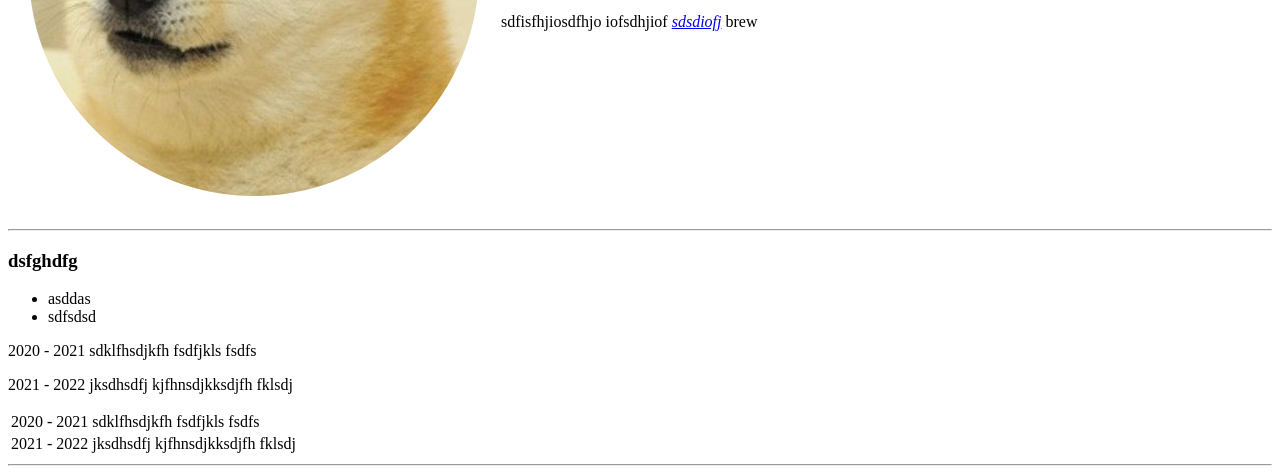
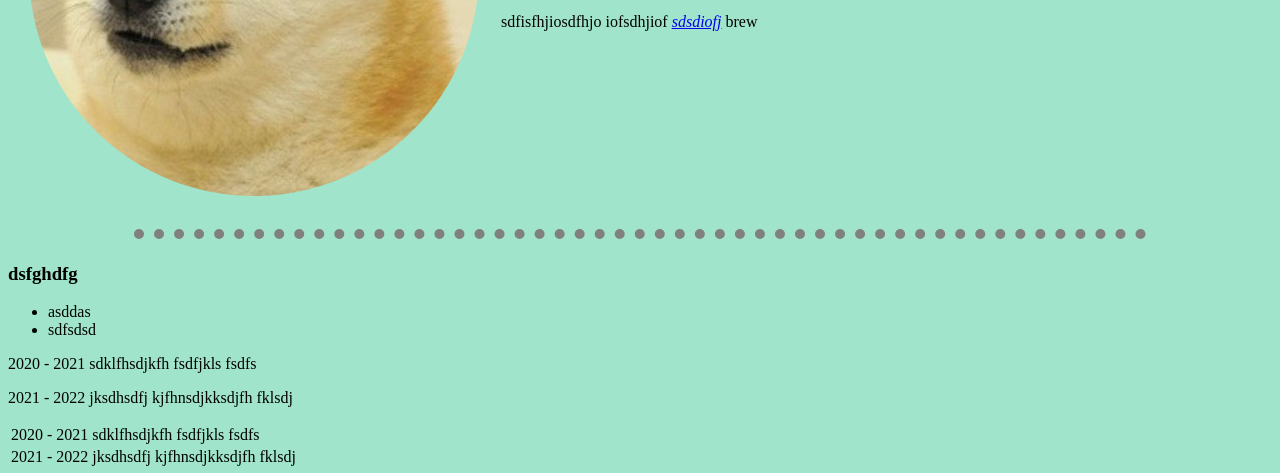
Before and after one commit to junyenhgm/web_dev_bootcamp, a plain HTML site: page index.html in a window 1280 px wide. Shown: the part 283-756 px from the top of the page. Drawn offline with Linux system fonts and the light colour scheme.

Commit message:
Update index.html

```diff
--- a/index.html
+++ b/index.html
@@ -5,7 +5,27 @@
     <!-- <meta http-equiv="X-UA-Compatible" content="IE=edge" /> -->
     <meta name="viewport" content="width=device-width, initial-scale=1.0" />
     <title>😉 GM's personal site</title>
+    <style>
+      body {
+        background-color: #a0e4cb;
+      }
+
+      hr {
+        /* background-color: #fc6060; */
+        /* border-style:dotted none none none; */
+        border-style: none;
+        border-top-style: dotted;
+
+        /* color:#fff; */
+        background-color: #a0e4cb;
+        height: 5px;
+        width: 80%;
+        border-width: 10px;
+        border-color: gray;
+      }
+    </style>
   </head>
+  <!-- <body style="background-color: #A0E4CB;"> -->
   <body>
     <table cellspacing="20">
       <tr>
@@ -28,7 +48,7 @@
 
     <!-- <img src="https://i.kym-cdn.com/entries/icons/mobile/000/013/564/doge.jpg" alt="The doge"> -->
 
-    <hr />
+    <hr>
     <h3>dsfghdfg</h3>
     <ul>
       <li>asddas</li>
@@ -49,7 +69,7 @@
       </tr>
     </table>
 
-    <hr />
+    <hr>
 
     <table>
       <!-- table head -->
@@ -123,7 +143,7 @@
       </tr>
     </table>
 
-    <hr />
+    <hr>
     <a href="hobbies.html">asaaaaa</a>
     <br />
     <a href="contact.html">contact</a>
```
